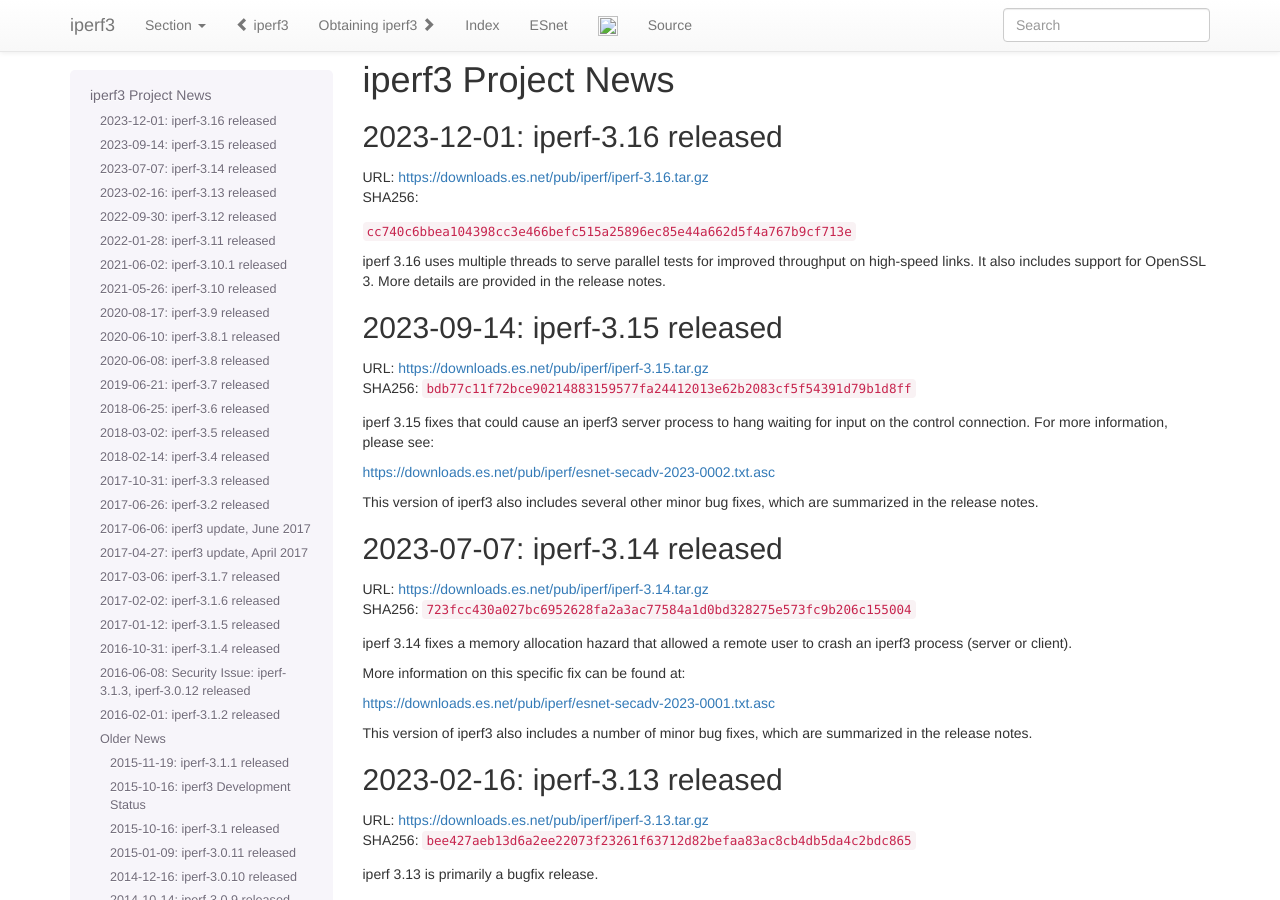
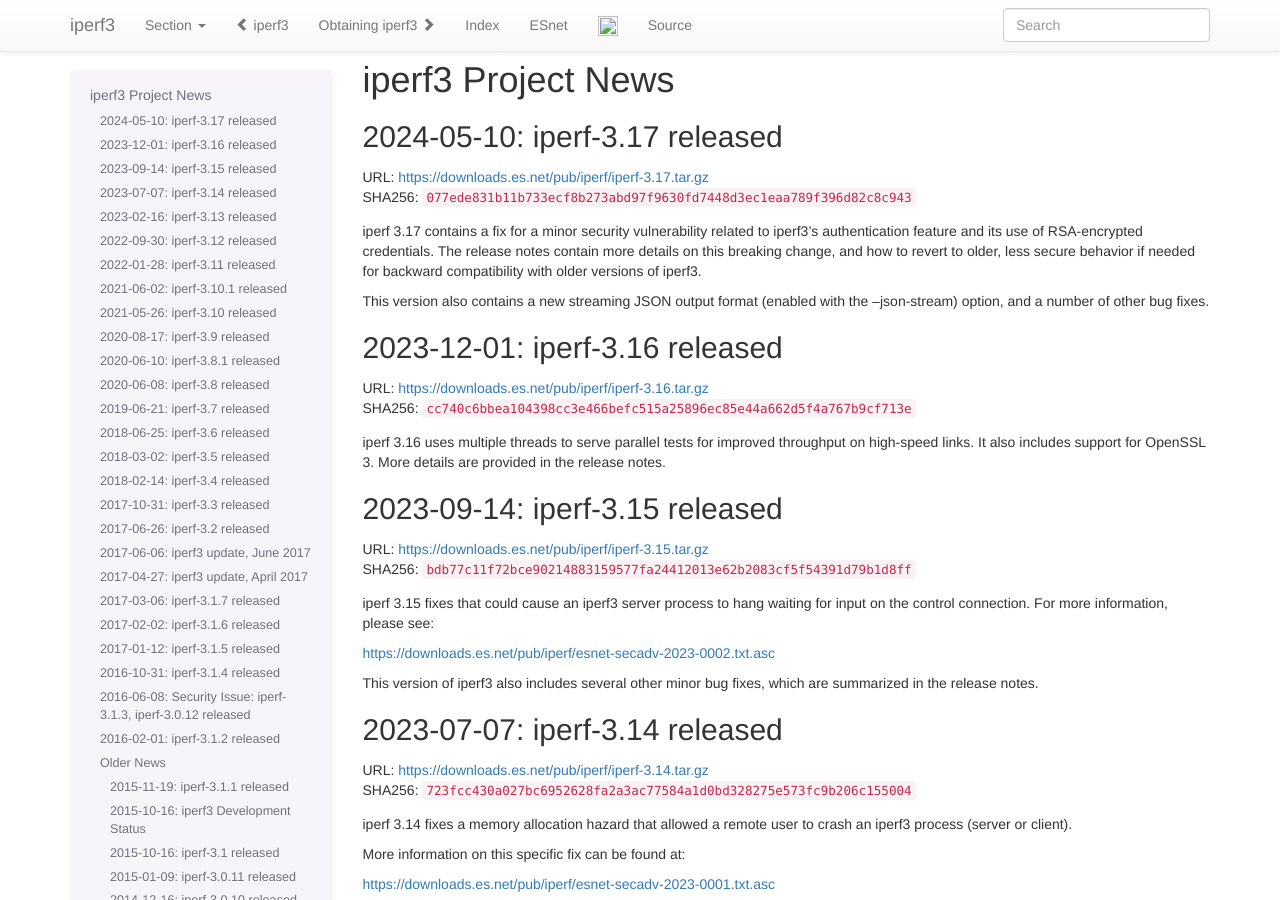
Before and after one commit to esnet/iperf, a Sphinx documentation site: the page built from docs/news.rst, in a window 1280 px wide and 900 px high. Built offline with Sphinx 7.4.7, drawn with Linux system fonts in a browser that asks for light colours; nearby versions of some CDN libraries; library files that are not in the unit come from our copies.

Commit message:
Update for iperf-3.17. Various markup and other fixes in Web site.

```diff
--- a/docs/conf.py
+++ b/docs/conf.py
@@ -52,10 +52,10 @@
 # built documents.
 #
 # The short X.Y version.
-version = '3.15'
+version = '3.17'
 # The full version, including alpha/beta/rc tags.
 
-release = '3.15'
+release = '3.17'
 
 # The language for content autogenerated by Sphinx. Refer to documentation
 # for a list of supported languages.
@@ -159,7 +159,8 @@
 #html_use_smartypants = True
 
 # Custom sidebar templates, maps document names to template names.
-html_sidebars = {'index': None, 'search': None, '*': ['localtoc.html']}
+#html_sidebars = {'index': None, 'search': None, '*': ['localtoc.html']}
+html_sidebars = {'index': [], 'search': [], '**': ['localtoc.html']}
 
 # Additional templates that should be rendered to pages, maps page names to
 # template names.
--- a/docs/news.rst
+++ b/docs/news.rst
@@ -1,11 +1,25 @@
 iperf3 Project News
 ===================
+
+2024-05-10:  iperf-3.17 released
+--------------------------------
+| URL:  https://downloads.es.net/pub/iperf/iperf-3.17.tar.gz
+| SHA256: ``077ede831b11b733ecf8b273abd97f9630fd7448d3ec1eaa789f396d82c8c943``
+
+iperf 3.17 contains a fix for a minor security vulnerability related
+to iperf3's authentication feature and its use of RSA-encrypted
+credentials. The release notes contain more
+details on this breaking change, and how to revert to older, less
+secure behavior if needed for backward compatibility with older
+versions of iperf3.
+
+This version also contains a new streaming JSON output format (enabled
+with the --json-stream) option, and a number of other bug fixes.
 
 2023-12-01:  iperf-3.16 released
 --------------------------------
 | URL:  https://downloads.es.net/pub/iperf/iperf-3.16.tar.gz
-| SHA256:
-``cc740c6bbea104398cc3e466befc515a25896ec85e44a662d5f4a767b9cf713e``
+| SHA256: ``cc740c6bbea104398cc3e466befc515a25896ec85e44a662d5f4a767b9cf713e``
 
 iperf 3.16 uses multiple threads to serve parallel tests for improved
 throughput on high-speed links. It also includes support for
```
